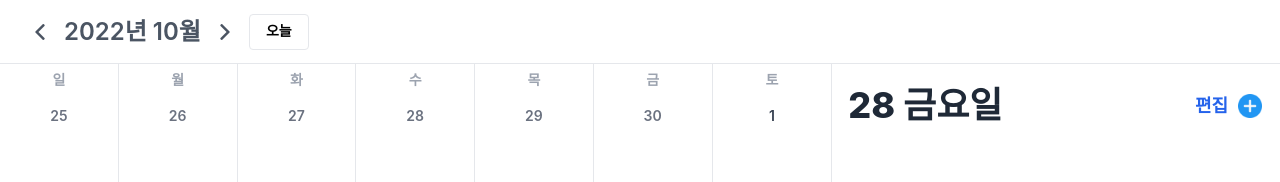
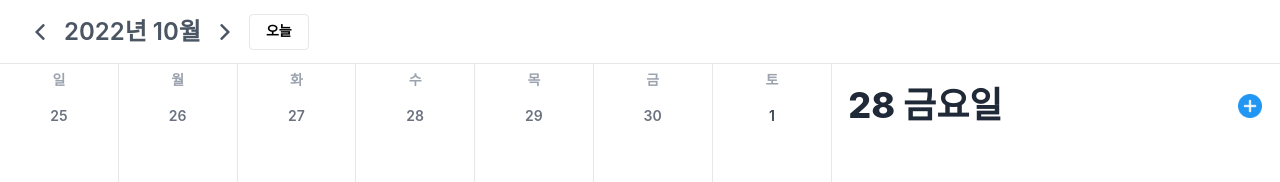
Before and after one commit to sihyun-mity/calendar-todolist, a React (Create React App) app: page / in a window 1280 px wide. Shown: the top 182 px of the page. Built offline with nearby package versions, Linux system fonts and the light colour scheme; a web font is replaced by a local one.

Commit message:
Optional Chaining 수정

```diff
--- a/src/components/Todo.tsx
+++ b/src/components/Todo.tsx
@@ -34,7 +34,7 @@ const Todo = (): JSX.Element => {
       />
       <List>
         {makeTodo && <TodoEditor onComplete={() => setMakeTodo(false)} />}
-        {data[yyyymmdd]?.map((ele, idx) => (
+        {data?.[yyyymmdd]?.map((ele, idx) => (
           <TodoEditor
             key={`todo-${yyyymmdd}-${idx}-${ele.value}`}
             item={ele}
--- a/src/components/TodoHandler.tsx
+++ b/src/components/TodoHandler.tsx
@@ -2,7 +2,7 @@ import { format } from 'date-fns';
 import { ko } from 'date-fns/locale';
 import { useRecoilValue } from 'recoil';
 import styled from 'styled-components';
-import { date } from '../stores';
+import { date, formattingDate, getTodo } from '../stores';
 import plus from '../assets/images/plus.png';
 
 interface TodoHandlerPropsType {
@@ -18,6 +18,8 @@ type EditTodoProperty = {
 const TodoHandler = (props: TodoHandlerPropsType): JSX.Element => {
   const { makeTodo, editTodo } = props;
   const { status, handler } = editTodo;
+  const yyyymmdd = useRecoilValue(formattingDate);
+  const data = useRecoilValue(getTodo);
   const targetDate = useRecoilValue(date);
   const today = format(targetDate, 'd eeee', { locale: ko });
 
@@ -25,9 +27,11 @@ const TodoHandler = (props: TodoHandlerPropsType): JSX.Element => {
     <Box>
       <Date>{today}</Date>
       <Controller onMouseDown={(e) => e.stopPropagation()}>
-        <EditBtn onClick={() => handler((prev) => !prev)}>
-          {status ? '완료' : '편집'}
-        </EditBtn>
+        {data?.[yyyymmdd]?.[0] && (
+          <EditBtn onClick={() => handler((prev) => !prev)}>
+            {status ? '완료' : '편집'}
+          </EditBtn>
+        )}
         <PlusBtn
           src={plus}
           onMouseDown={(e) => e.preventDefault()}
```
